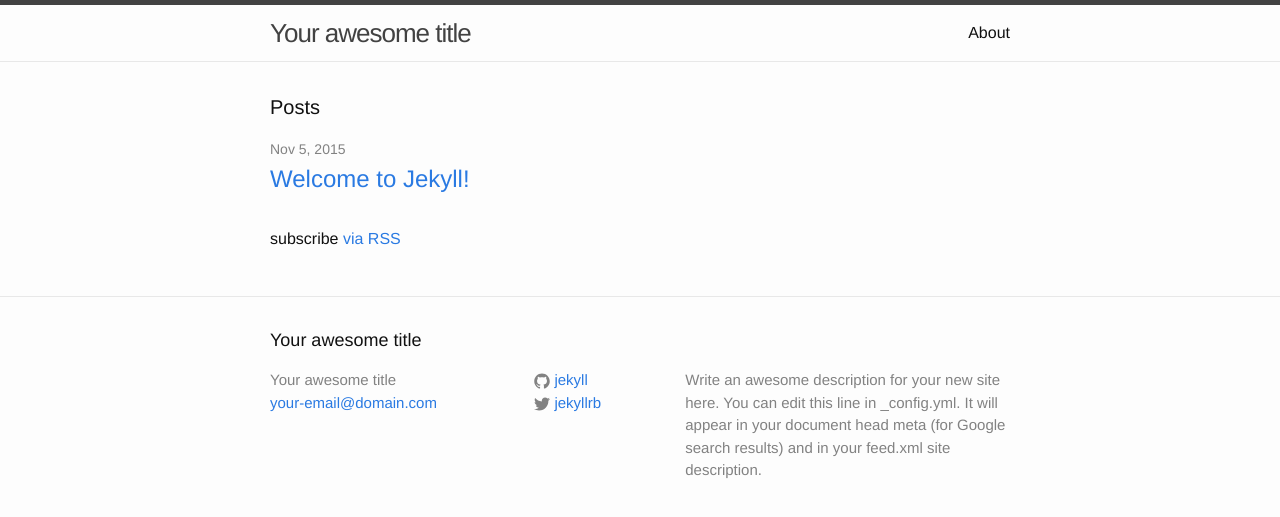
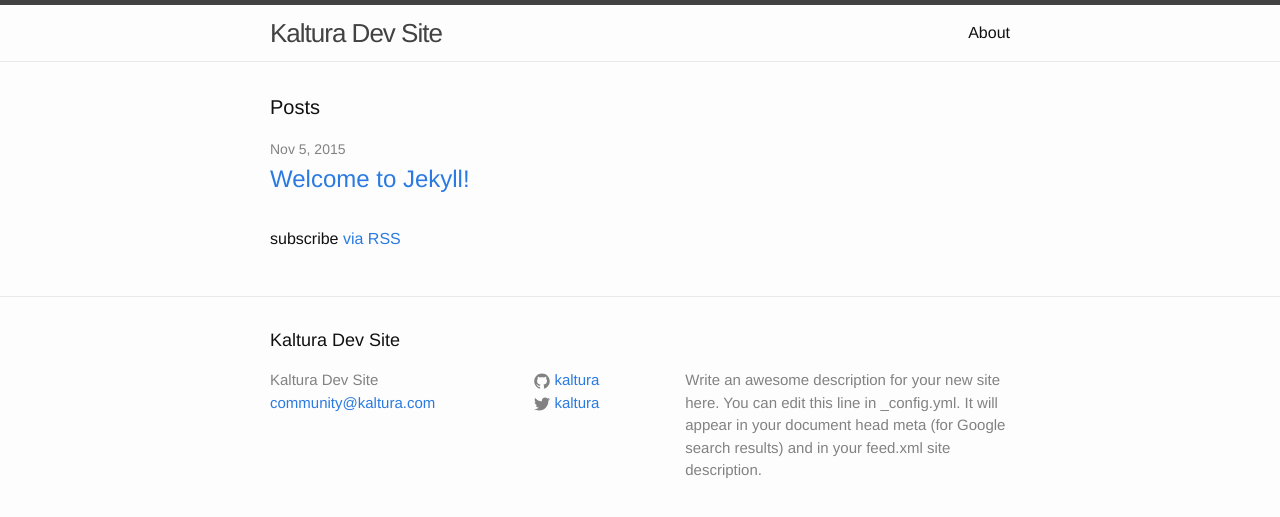
Before and after one commit to kaltura/DeveloperPortalDocs, a Jekyll site: the page built from index.template.html, in a window 1280 px wide. Shown: the top 517 px of the page. Built offline with Jekyll 4.4.1, drawn with Linux system fonts in a browser that asks for light colours.

Commit message:
some config..

```diff
--- a/_config.yml
+++ b/_config.yml
@@ -6,16 +6,16 @@
 # 'jekyll serve'. If you change this file, please restart the server process.
 
 # Site settings
-title: Your awesome title
-email: your-email@domain.com
+title: Kaltura Dev Site
+email: community@kaltura.com
 description: > # this means to ignore newlines until "baseurl:"
   Write an awesome description for your new site here. You can edit this
   line in _config.yml. It will appear in your document head meta (for
   Google search results) and in your feed.xml site description.
 baseurl: "" # the subpath of your site, e.g. /blog
-url: "http://yourdomain.com" # the base hostname & protocol for your site
-twitter_username: jekyllrb
-github_username:  jekyll
+url: "http://vpass.kaltura.com" # the base hostname & protocol for your site
+twitter_username: kaltura
+github_username:  kaltura
 
 # Build settings
 markdown: kramdown
```
